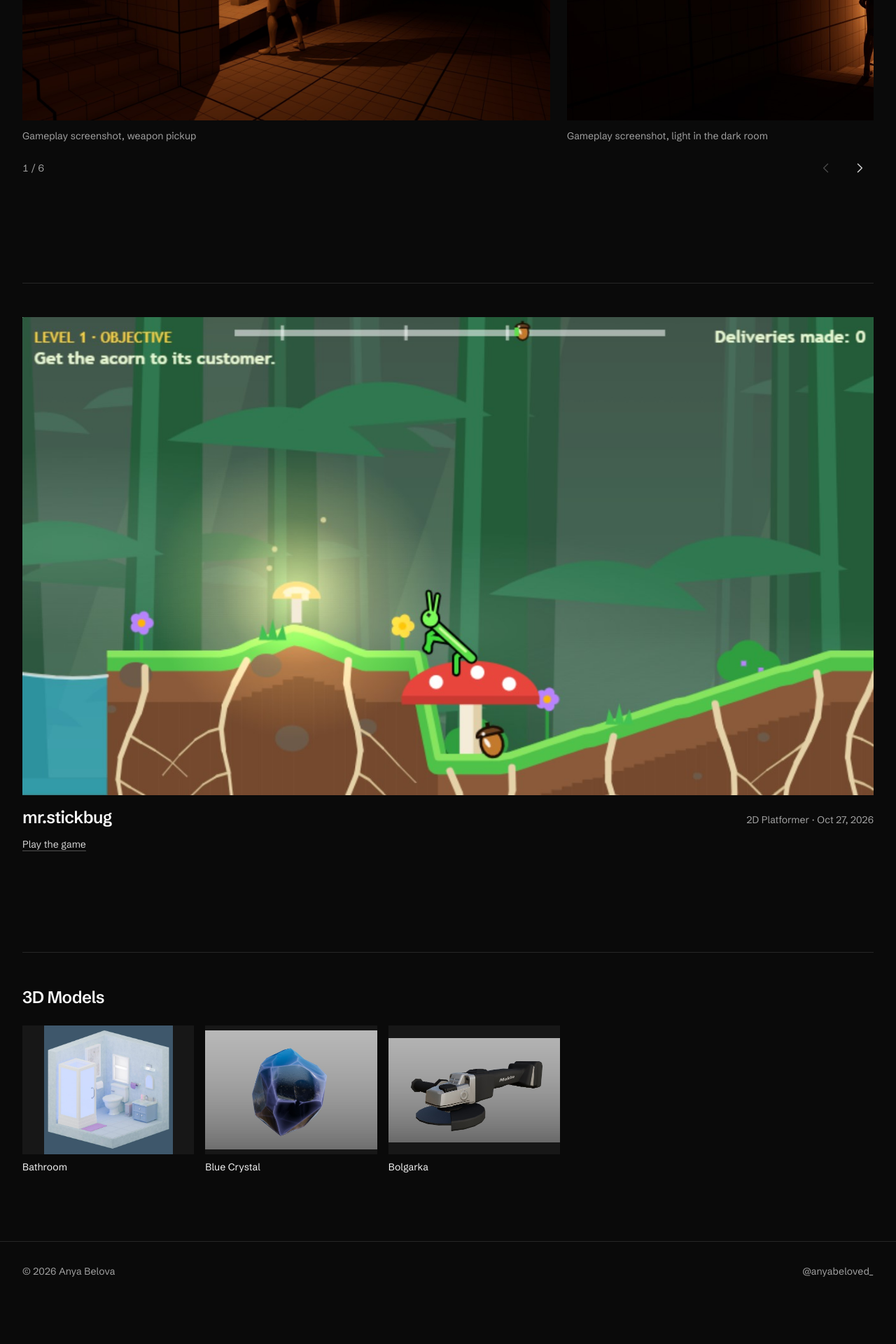
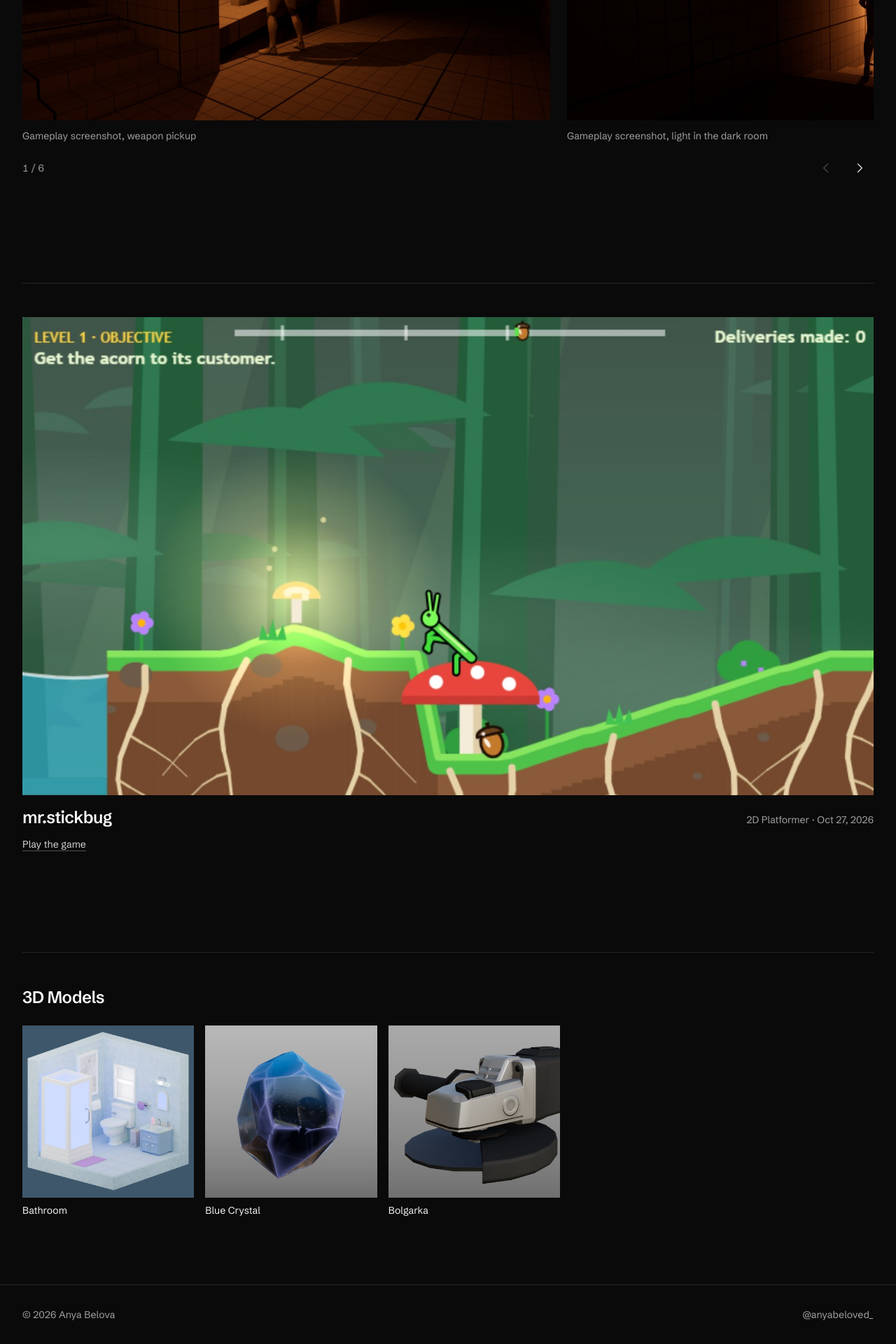
Before and after one commit to anyaio/anyaio.github.io, a Jekyll site: the page built from index.html, in a window 1280 px wide. Shown: the part 2550-4470 px from the top of the page at 70% size. Built offline with Jekyll 4.4.1, drawn with Linux system fonts in a browser that asks for light colours; before the commit the page ends 4408 px from its top, so only the background shows below that.

Commit message:
Crop 3D model images to equal squares
All three are 800x800 now, shown as square tiles. Bolgarka is zoomed in on
the front half of the tool.

Co-Authored-By: Claude Opus 5.5 <noreply@anthropic.com>

```diff
--- a/_layouts/default.html
+++ b/_layouts/default.html
@@ -95,7 +95,7 @@ FINISH: unreviewed and undocumented is unfinished; this build ends with the fini
         <li>
           <button type="button" data-full="/img/portfolio/{{ model.img }}" data-title="{{ model.title }}" data-meta="3D Models" aria-label="Open {{ model.title }}" class="group block w-full cursor-zoom-in text-left focus-visible:outline-2 focus-visible:outline-offset-4 focus-visible:outline-neutral-100">
             <img src="/img/portfolio/{{ model.img }}" alt="" loading="lazy"
-                 class="aspect-[4/3] w-full bg-neutral-900 object-contain transition-[filter] duration-500 group-hover:brightness-110">
+                 class="aspect-square w-full bg-neutral-900 object-cover transition-[filter] duration-500 group-hover:brightness-110">
             <span class="mt-2 block text-sm text-neutral-100">{{ model.title }}</span>
           </button>
         </li>
```
Also changed, not shown: DESIGN.md (+1 -1 lines), img/portfolio/bathroom.jpg, img/portfolio/blue-crystal.jpg, img/portfolio/bolgarka.jpg.
